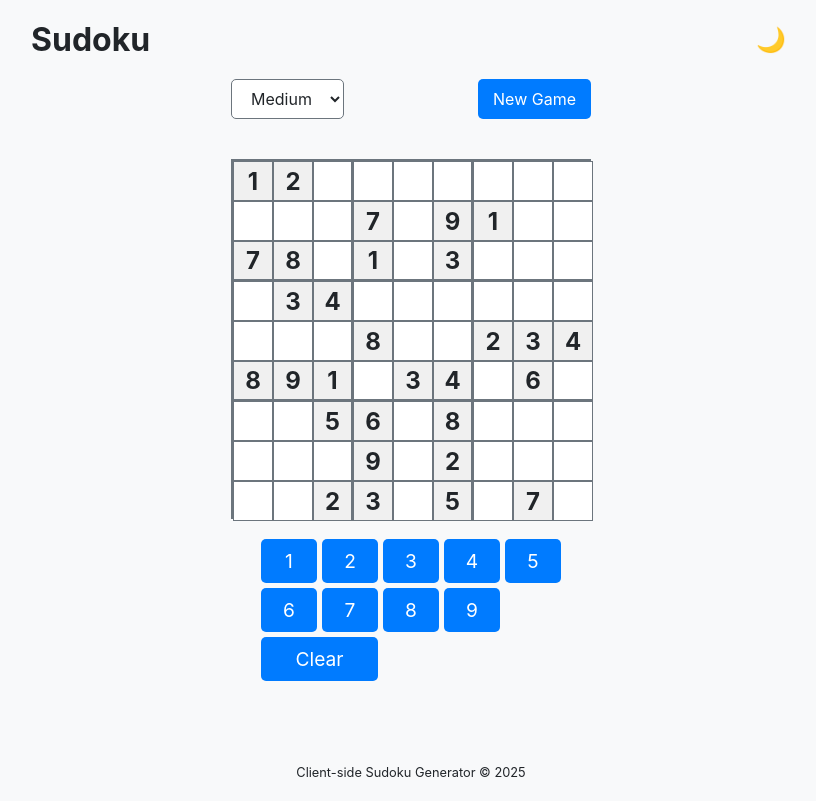
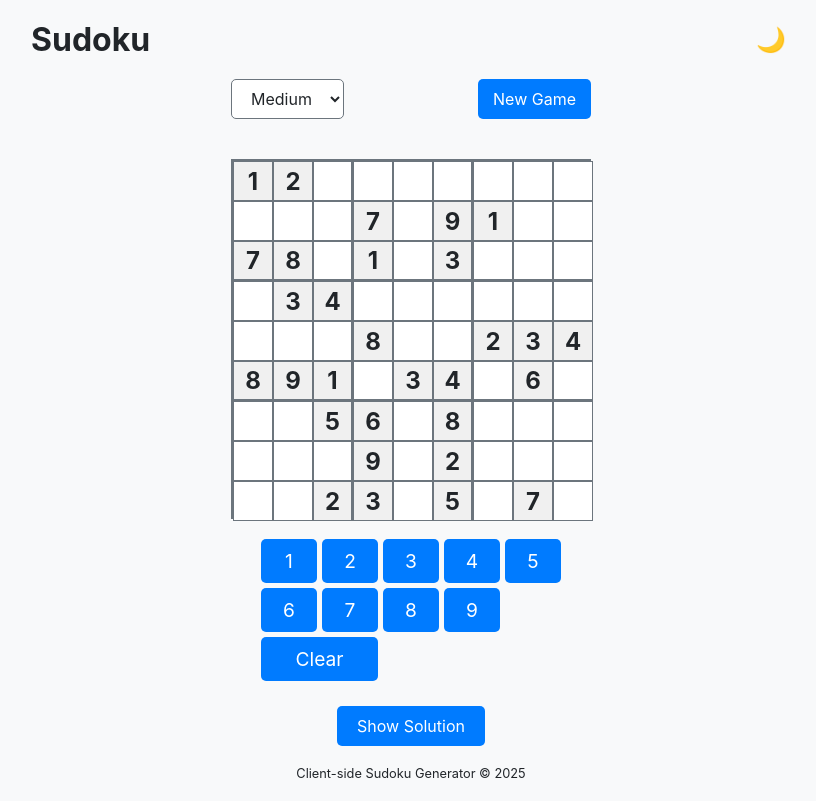
Before and after one commit to LiviuTofan/Sudoku-Client, a React (Vite) app: page / in a window 1280 px wide. Shown: the whole page, without its empty margins (229-1045 px from the left). Built offline with nearby package versions, Linux system fonts and the light colour scheme.

Commit message:
Added show solution button and red color for incorrect element

```diff
--- a/src/components/SudokuBoard.jsx
+++ b/src/components/SudokuBoard.jsx
@@ -6,6 +6,7 @@ const SudokuBoard = ({ puzzle, solution }) => {
   const [board, setBoard] = useState(Array(9).fill().map(() => Array(9).fill(0)));
   const [selectedCell, setSelectedCell] = useState(null);
   const [errors, setErrors] = useState(Array(9).fill().map(() => Array(9).fill(false)));
+  const [showingSolution, setShowingSolution] = useState(false);
 
   // Initialize the board with the puzzle
   useEffect(() => {
@@ -22,8 +23,29 @@ const SudokuBoard = ({ puzzle, solution }) => {
     return puzzle && puzzle[row][col] !== 0;
   };
 
+  // Toggle solution view
+  const toggleSolution = () => {
+    setShowingSolution(!showingSolution);
+    if (!showingSolution) {
+      // When showing solution, update the board to match the solution
+      if (solution) {
+        setBoard(solution.map(row => [...row]));
+      }
+    } else {
+      // When hiding solution, revert to the current puzzle state
+      if (puzzle) {
+        setBoard(puzzle.map(row => [...row]));
+        // Clear errors when returning to puzzle view
+        setErrors(Array(9).fill().map(() => Array(9).fill(false)));
+      }
+    }
+  };
+
   // Handle cell selection
   const handleCellClick = (row, col) => {
+    // Don't allow selection if showing solution
+    if (showingSolution) return;
+
     // Don't allow selection of prefilled cells
     if (!isPrefilled(row, col)) {
       setSelectedCell({ row, col });
@@ -49,7 +71,7 @@ const SudokuBoard = ({ puzzle, solution }) => {
 
   // Handle keyboard input
   const handleKeyDown = (e) => {
-    if (selectedCell) {
+    if (selectedCell && !showingSolution) {
       const key = e.key;
       if (/^[1-9]$/.test(key)) {
         handleNumberInput(parseInt(key));
@@ -104,6 +126,7 @@ const SudokuBoard = ({ puzzle, solution }) => {
                   ${errors[rowIndex][colIndex] ? 'error' : ''}
                   ${rowIndex % 3 === 2 && rowIndex < 8 ? 'border-bottom' : ''}
                   ${colIndex % 3 === 2 && colIndex < 8 ? 'border-right' : ''}
+                  ${showingSolution ? 'solution-view' : ''}
                 `}
                 onClick={() => handleCellClick(rowIndex, colIndex)}
               >
@@ -113,7 +136,17 @@ const SudokuBoard = ({ puzzle, solution }) => {
           </div>
         ))}
       </div>
-      {renderNumberControls()}
+
+      <div className="board-controls">
+        {!showingSolution && renderNumberControls()}
+
+        <button
+          className={`solution-button ${showingSolution ? 'showing-solution' : ''}`}
+          onClick={toggleSolution}
+        >
+          {showingSolution ? 'Hide Solution' : 'Show Solution'}
+        </button>
+      </div>
     </div>
   );
 };
--- a/src/styles/SudokuBoard.css
+++ b/src/styles/SudokuBoard.css
@@ -30,6 +30,7 @@
     border: 1px solid var(--border-color);
     cursor: pointer;
     user-select: none;
+    transition: background-color 0.2s, color 0.2s;
   }
 
   /* Highlight prefilled cells */
@@ -48,6 +49,7 @@
   /* Highlight error cells */
   .board-cell.error {
     color: var(--error-color);
+    font-weight: bold;
   }
 
   /* Add thicker borders to create 3x3 boxes */
@@ -59,11 +61,25 @@
     border-right: 2px solid var(--border-color);
   }
 
+  /* Solution view styling */
+  .board-cell.solution-view {
+    color: var(--text-color);
+    cursor: not-allowed;
+  }
+
+  .board-controls {
+    display: flex;
+    flex-direction: column;
+    align-items: center;
+    width: 100%;
+    margin-top: 20px;
+  }
+
   .number-controls {
     display: grid;
     grid-template-columns: repeat(5, 1fr);
     gap: 5px;
-    margin-top: 20px;
+    margin-bottom: 15px;
     width: 300px;
   }
 
@@ -84,3 +100,27 @@
   .clear-button {
     grid-column: span 2;
   }
+
+  .solution-button {
+    padding: 10px 20px;
+    font-size: 1rem;
+    background-color: var(--btn-bg);
+    color: var(--btn-text);
+    border: none;
+    border-radius: 5px;
+    cursor: pointer;
+    transition: background-color 0.2s;
+    margin-top: 10px;
+  }
+
+  .solution-button:hover {
+    background-color: var(--btn-hover);
+  }
+
+  .solution-button.showing-solution {
+    background-color: var(--error-color);
+  }
+
+  .solution-button.showing-solution:hover {
+    background-color: #c82333; /* Darker red */
+  }
```
